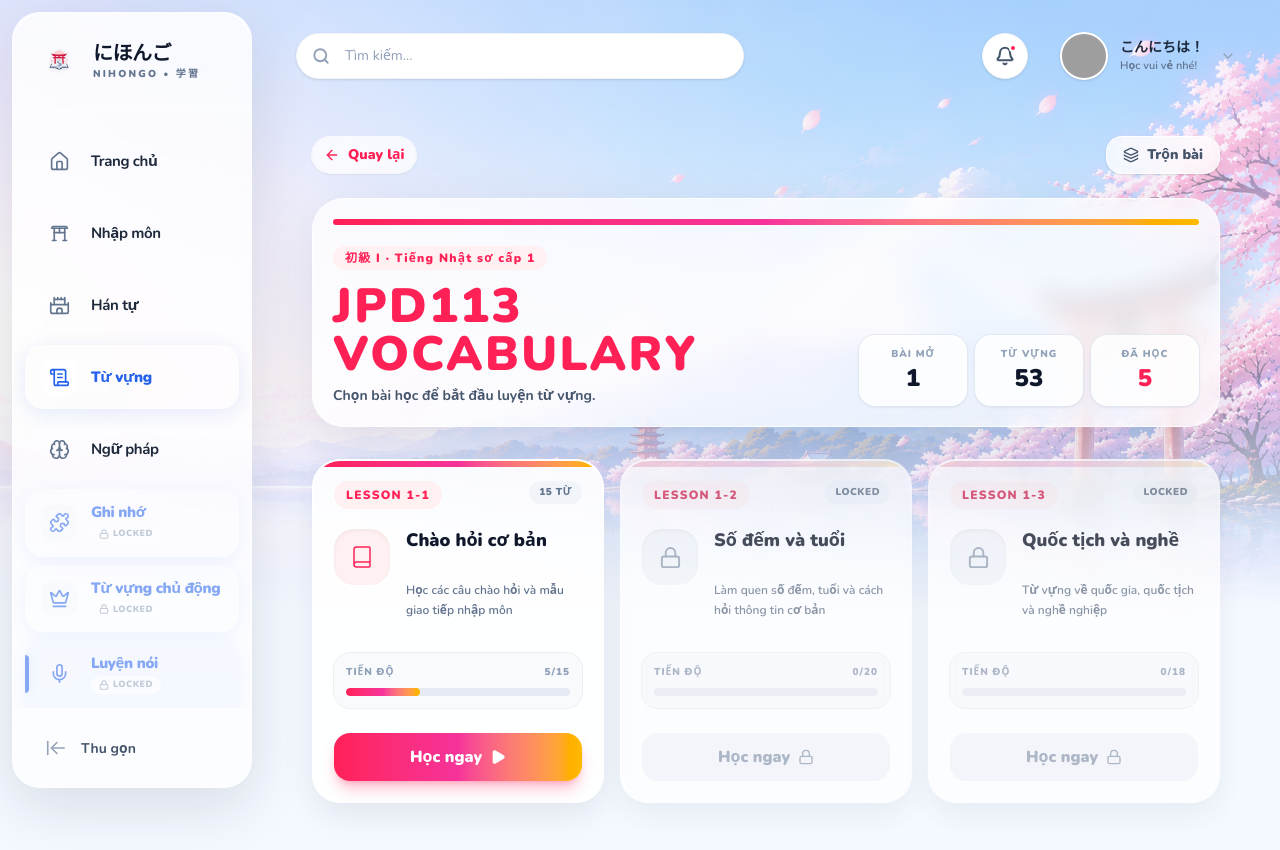
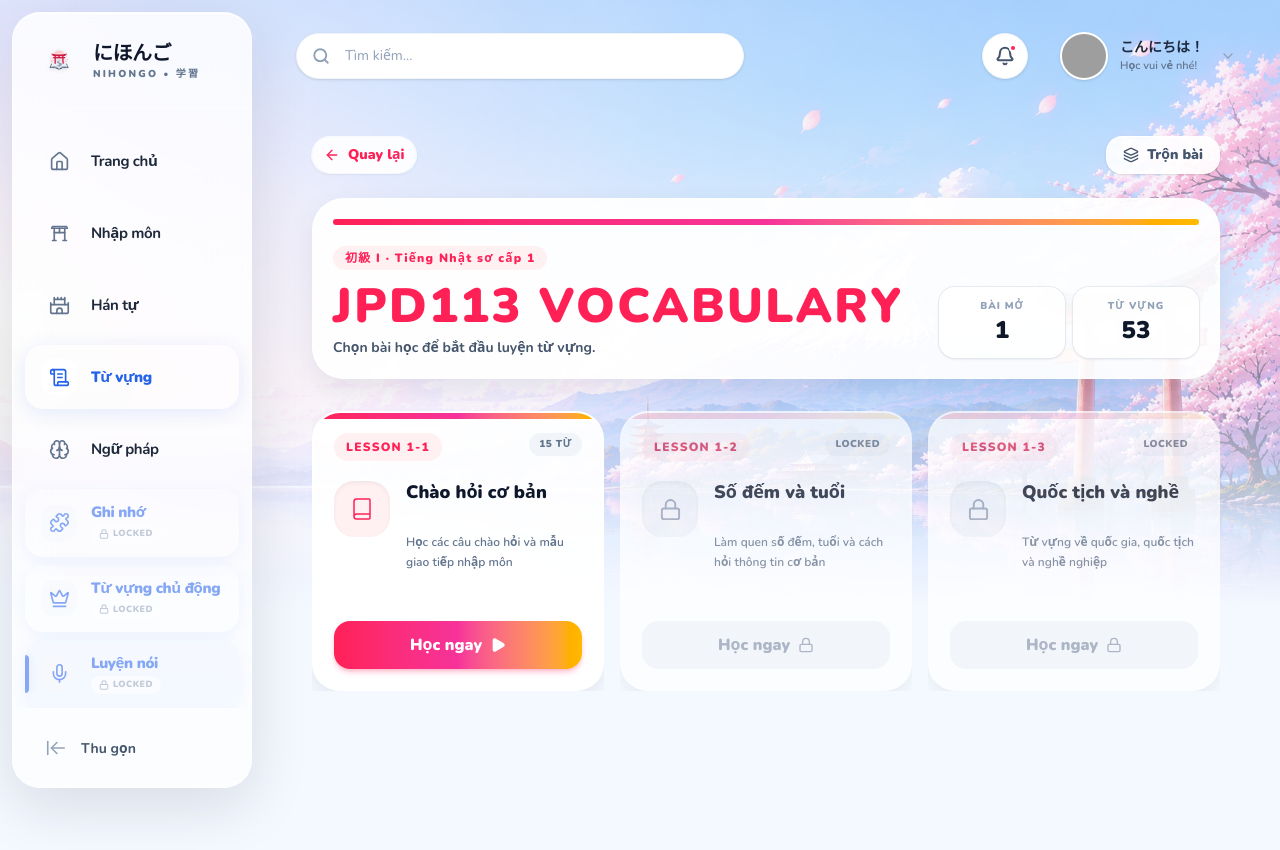
Before and after one commit to dotuananh2003/NihongoFlow, a React (Vite) app: page /vocabulary/1 in a window 1280 px wide. Shown: the top 850 px of the page. Built offline with nearby package versions, Linux system fonts and the light colour scheme; grey boxes are pictures that could not be loaded.

Commit message:
Optimize vocabulary lesson scrolling

```diff
--- a/src/index.css
+++ b/src/index.css
@@ -117,6 +117,11 @@
     background: #1E293B;
     border-color: #334155;
   }
+  .vocab-lesson-card {
+    content-visibility: auto;
+    contain-intrinsic-size: 280px;
+    contain: layout paint style;
+  }
 }
 
 /* Native Smooth Scroll CSS */
--- a/src/pages/Vocabulary/VocabularyLessons.tsx
+++ b/src/pages/Vocabulary/VocabularyLessons.tsx
@@ -10,7 +10,6 @@ interface VocabLesson {
   title: string;
   desc: string;
   total: number;
-  learned: number;
   locked: boolean;
 }
 
@@ -30,12 +29,12 @@ export const VocabularyLessons = () => {
     border: 'border-blue-200 dark:border-blue-900/50',
     btn: 'bg-blue-600 hover:bg-blue-700',
     gradient: 'from-blue-600 via-sky-500 to-cyan-400',
-    selected: 'border-blue-500 shadow-[0_16px_34px_rgba(37,99,235,0.18)]',
+    selected: 'border-blue-500 shadow-[0_8px_18px_rgba(37,99,235,0.14)]',
     selectedPill: 'bg-blue-500 border-blue-500 text-white',
     selectedSoft: 'bg-blue-50 text-blue-600 dark:bg-blue-900/30 dark:text-blue-300',
     controlActive: 'bg-blue-50 border-blue-200 text-blue-600 dark:bg-blue-900/30 dark:border-blue-800/50 dark:text-blue-300',
     hoverBorder: 'hover:border-blue-300 dark:hover:border-blue-700',
-    shadow: 'shadow-blue-500/30 hover:shadow-blue-500/50',
+    shadow: 'shadow-blue-500/25',
   } : {
     color: 'text-rose-500 dark:text-rose-400',
     softText: 'text-rose-500 dark:text-rose-300',
@@ -43,41 +42,40 @@ export const VocabularyLessons = () => {
     border: 'border-rose-200 dark:border-rose-900/50',
     btn: 'bg-rose-500 hover:bg-rose-600',
     gradient: 'from-rose-500 via-pink-500 to-amber-400',
-    selected: 'border-rose-500 shadow-[0_16px_34px_rgba(244,63,94,0.18)]',
+    selected: 'border-rose-500 shadow-[0_8px_18px_rgba(244,63,94,0.14)]',
     selectedPill: 'bg-rose-500 border-rose-500 text-white',
     selectedSoft: 'bg-rose-50 text-rose-600 dark:bg-rose-900/30 dark:text-rose-300',
     controlActive: 'bg-rose-50 border-rose-200 text-rose-600 dark:bg-rose-900/30 dark:border-rose-800/50 dark:text-rose-300',
     hoverBorder: 'hover:border-rose-300 dark:hover:border-rose-700',
-    shadow: 'shadow-rose-500/30 hover:shadow-rose-500/50',
+    shadow: 'shadow-rose-500/25',
   };
 
   const getLessonIcon = () => {
     return <Book size={24} strokeWidth={1.5} />;
   };
 
-  // Modern UI data with progress
+  // Modern UI data
   const lessons: VocabLesson[] = isJpd123 ? [
-    { id: '4-1', title: 'Phương hướng và phương tiện', desc: 'Học về các phương hướng và phương tiện giao thông', total: 20, learned: 12, locked: false },
-    { id: '4-2', title: 'Địa điểm và tính từ', desc: 'Học về các địa điểm và tính từ miêu tả', total: 18, learned: 0, locked: false },
-    { id: '4-3', title: 'Thời tiết và vị giác', desc: 'Học về thời tiết và các vị của thức ăn', total: 16, learned: 0, locked: false },
-    { id: '5-1', title: 'Thời gian và hoạt động', desc: 'Học về các mốc thời gian và hoạt động hàng ngày', total: 25, learned: 0, locked: false },
-    { id: '5-2', title: 'Thời tiết và cảm xúc', desc: 'Học về thời tiết và các tính từ chỉ cảm giác, trạng thái', total: 20, learned: 0, locked: false },
-    { id: '5-3', title: 'Sở thích', desc: 'Học về các sở thích và hoạt động giải trí', total: 14, learned: 0, locked: false },
-    { id: '6-1', title: 'Kế hoạch và sự kiện', desc: 'Học về kế hoạch, sự kiện và cách đếm vật mỏng', total: 24, learned: 0, locked: false },
-    { id: '6-2', title: 'Ăn uống và giải trí', desc: 'Học về đồ ăn, thức uống và các hoạt động giải trí', total: 23, learned: 0, locked: false },
-    { id: '6-3', title: 'Ẩm thực Nhật', desc: 'Học về các món ăn đặc trưng của Nhật Bản', total: 8, learned: 0, locked: false },
-    { id: '7-1', title: 'Vị trí và địa điểm', desc: 'Học về các từ chỉ vị trí và địa điểm công cộng', total: 20, learned: 0, locked: false },
-    { id: '7-2', title: 'Đồ dùng và hành động', desc: 'Học về các vật dụng trong nhà và các động từ liên quan', total: 20, learned: 0, locked: false },
-    { id: '7-3', title: 'Hoạt động thường ngày', desc: 'Học về các hoạt động giải trí và sinh hoạt hàng ngày', total: 20, learned: 0, locked: false },
+    { id: '4-1', title: 'Phương hướng và phương tiện', desc: 'Học về các phương hướng và phương tiện giao thông', total: 20, locked: false },
+    { id: '4-2', title: 'Địa điểm và tính từ', desc: 'Học về các địa điểm và tính từ miêu tả', total: 18, locked: false },
+    { id: '4-3', title: 'Thời tiết và vị giác', desc: 'Học về thời tiết và các vị của thức ăn', total: 16, locked: false },
+    { id: '5-1', title: 'Thời gian và hoạt động', desc: 'Học về các mốc thời gian và hoạt động hàng ngày', total: 25, locked: false },
+    { id: '5-2', title: 'Thời tiết và cảm xúc', desc: 'Học về thời tiết và các tính từ chỉ cảm giác, trạng thái', total: 20, locked: false },
+    { id: '5-3', title: 'Sở thích', desc: 'Học về các sở thích và hoạt động giải trí', total: 14, locked: false },
+    { id: '6-1', title: 'Kế hoạch và sự kiện', desc: 'Học về kế hoạch, sự kiện và cách đếm vật mỏng', total: 24, locked: false },
+    { id: '6-2', title: 'Ăn uống và giải trí', desc: 'Học về đồ ăn, thức uống và các hoạt động giải trí', total: 23, locked: false },
+    { id: '6-3', title: 'Ẩm thực Nhật', desc: 'Học về các món ăn đặc trưng của Nhật Bản', total: 8, locked: false },
+    { id: '7-1', title: 'Vị trí và địa điểm', desc: 'Học về các từ chỉ vị trí và địa điểm công cộng', total: 20, locked: false },
+    { id: '7-2', title: 'Đồ dùng và hành động', desc: 'Học về các vật dụng trong nhà và các động từ liên quan', total: 20, locked: false },
+    { id: '7-3', title: 'Hoạt động thường ngày', desc: 'Học về các hoạt động giải trí và sinh hoạt hàng ngày', total: 20, locked: false },
   ] : [
-    { id: '1-1', title: 'Chào hỏi cơ bản', desc: 'Học các câu chào hỏi và mẫu giao tiếp nhập môn', total: 15, learned: 5, locked: false },
-    { id: '1-2', title: 'Số đếm và tuổi', desc: 'Làm quen số đếm, tuổi và cách hỏi thông tin cơ bản', total: 20, learned: 0, locked: true },
-    { id: '1-3', title: 'Quốc tịch và nghề', desc: 'Từ vựng về quốc gia, quốc tịch và nghề nghiệp', total: 18, learned: 0, locked: true },
+    { id: '1-1', title: 'Chào hỏi cơ bản', desc: 'Học các câu chào hỏi và mẫu giao tiếp nhập môn', total: 15, locked: false },
+    { id: '1-2', title: 'Số đếm và tuổi', desc: 'Làm quen số đếm, tuổi và cách hỏi thông tin cơ bản', total: 20, locked: true },
+    { id: '1-3', title: 'Quốc tịch và nghề', desc: 'Từ vựng về quốc gia, quốc tịch và nghề nghiệp', total: 18, locked: true },
   ];
 
   const unlockedLessons = lessons.filter(l => !l.locked);
   const totalWords = lessons.reduce((sum, lesson) => sum + lesson.total, 0);
-  const learnedWords = lessons.reduce((sum, lesson) => sum + lesson.learned, 0);
   const courseLabel = isJpd123 ? 'JPD123 VOCABULARY' : 'JPD113 VOCABULARY';
   const courseName = isJpd123 ? 'Tiếng Nhật sơ cấp 2' : 'Tiếng Nhật sơ cấp 1';
   const badgeText = isJpd123 ? '初級 II' : '初級 I';
@@ -181,7 +179,7 @@ export const VocabularyLessons = () => {
         <div className="mb-6 flex items-center justify-between gap-3">
           <button
             onClick={() => navigate('/vocabulary')}
-            className={`inline-flex items-center gap-2 rounded-full bg-white/75 px-3 py-2 text-sm font-black ${theme.color} shadow-sm ring-1 ring-white/80 backdrop-blur-md transition-all hover:bg-white dark:bg-slate-900/70 dark:ring-slate-700`}
+            className={`inline-flex items-center gap-2 rounded-full bg-white/90 px-3 py-2 text-sm font-black ${theme.color} shadow-sm ring-1 ring-white/80 transition-colors hover:bg-white dark:bg-slate-900/90 dark:ring-slate-700`}
           >
             <ArrowLeft size={16} /> Quay lại
           </button>
@@ -194,14 +192,14 @@ export const VocabularyLessons = () => {
                 setIsDropdownOpen(false);
               }
             }}
-            className={`inline-flex items-center gap-2 rounded-2xl border px-4 py-2 text-sm font-black shadow-sm backdrop-blur-md transition-all ${isMixMode ? theme.controlActive : 'bg-white/75 dark:bg-slate-900/70 border-white/80 dark:border-slate-700 text-slate-600 dark:text-slate-300 hover:bg-white'}`}
+            className={`inline-flex items-center gap-2 rounded-2xl border px-4 py-2 text-sm font-black shadow-sm transition-colors ${isMixMode ? theme.controlActive : 'bg-white/90 dark:bg-slate-900/90 border-white/80 dark:border-slate-700 text-slate-600 dark:text-slate-300 hover:bg-white'}`}
           >
             {isMixMode ? <X size={16} /> : <Layers size={16} />}
             {isMixMode ? 'Hủy trộn' : 'Trộn bài'}
           </button>
         </div>
 
-        <div className="mb-8 overflow-hidden rounded-[2rem] border border-white/70 bg-white/72 p-5 shadow-[0_20px_60px_rgba(15,23,42,0.10)] backdrop-blur-md dark:border-slate-700 dark:bg-slate-950/70">
+        <div className="mb-8 overflow-hidden rounded-[2rem] border border-white/70 bg-white/92 p-5 shadow-[0_10px_28px_rgba(15,23,42,0.08)] dark:border-slate-700 dark:bg-slate-950/90">
           <div className={`mb-5 h-1.5 rounded-full bg-gradient-to-r ${theme.gradient}`} />
           <div className="flex flex-col gap-5 lg:flex-row lg:items-end lg:justify-between">
             <div>
@@ -216,7 +214,7 @@ export const VocabularyLessons = () => {
               </p>
             </div>
 
-            <div className="grid grid-cols-3 gap-2 sm:min-w-[340px]">
+            <div className="grid grid-cols-2 gap-2 sm:min-w-[260px]">
               <div className="rounded-2xl bg-white/85 p-3 text-center shadow-sm ring-1 ring-slate-200/80 dark:bg-slate-900/70 dark:ring-slate-700">
                 <div className="text-[10px] font-black uppercase tracking-widest text-slate-400">Bài mở</div>
                 <div className="text-2xl font-black text-slate-900 dark:text-slate-100">{unlockedLessons.length}</div>
@@ -224,10 +222,6 @@ export const VocabularyLessons = () => {
               <div className="rounded-2xl bg-white/85 p-3 text-center shadow-sm ring-1 ring-slate-200/80 dark:bg-slate-900/70 dark:ring-slate-700">
                 <div className="text-[10px] font-black uppercase tracking-widest text-slate-400">Từ vựng</div>
                 <div className="text-2xl font-black text-slate-900 dark:text-slate-100">{totalWords}</div>
-              </div>
-              <div className="rounded-2xl bg-white/85 p-3 text-center shadow-sm ring-1 ring-slate-200/80 dark:bg-slate-900/70 dark:ring-slate-700">
-                <div className="text-[10px] font-black uppercase tracking-widest text-slate-400">Đã học</div>
-                <div className={`text-2xl font-black ${theme.color}`}>{learnedWords}</div>
               </div>
             </div>
           </div>
@@ -293,19 +287,17 @@ export const VocabularyLessons = () => {
         <div className="grid grid-cols-1 md:grid-cols-2 xl:grid-cols-3 gap-4">
           {lessons.map((lesson, idx) => {
             const isSelected = selectedLessons.includes(lesson.id);
-            const progress = lesson.total > 0 ? Math.round((lesson.learned / lesson.total) * 100) : 0;
             return (
               <motion.button
                 key={lesson.id}
                 type="button"
                 initial={{ opacity: 0, y: 20 }}
                 animate={{ opacity: 1, y: 0 }}
-                whileHover={!lesson.locked ? { y: -4 } : undefined}
                 transition={{ type: 'spring', stiffness: 300, damping: 25, delay: idx * 0.04 }}
                 onClick={() => handleLessonCardClick(lesson.id, lesson.locked)}
-                className={`group relative h-full text-left ${lesson.locked ? 'cursor-not-allowed' : 'cursor-pointer'}`}
+                className={`vocab-lesson-card group relative h-full text-left ${lesson.locked ? 'cursor-not-allowed' : 'cursor-pointer'}`}
               >
-                <div className={`relative flex h-full min-h-[344px] flex-col overflow-hidden rounded-[1.75rem] border-2 bg-white/88 p-5 shadow-[0_12px_32px_rgba(15,23,42,0.08)] backdrop-blur-md transition-all duration-300 dark:bg-slate-900/88 dark:shadow-[0_12px_32px_rgba(0,0,0,0.28)] ${lesson.locked ? 'border-white/70 opacity-75 grayscale-[0.25] dark:border-slate-800' : isSelected ? theme.selected : `${theme.hoverBorder} border-white/80 dark:border-slate-800`} ${!isSelected && lesson.learned > 0 ? theme.border : ''}`}>
+                <div className={`relative flex h-full min-h-[280px] flex-col overflow-hidden rounded-[1.75rem] border-2 bg-white/94 p-5 shadow-[0_8px_20px_rgba(15,23,42,0.07)] transition-colors duration-200 dark:bg-slate-900/94 dark:shadow-[0_8px_20px_rgba(0,0,0,0.22)] ${lesson.locked ? 'border-white/70 opacity-75 grayscale-[0.25] dark:border-slate-800' : isSelected ? theme.selected : `${theme.hoverBorder} border-white/80 dark:border-slate-800`}`}>
                   <div className={`absolute inset-x-0 top-0 h-1.5 bg-gradient-to-r ${theme.gradient} ${lesson.locked ? 'opacity-25' : 'opacity-100'}`} />
 
                   {isMixMode && !lesson.locked && (
@@ -339,19 +331,9 @@ export const VocabularyLessons = () => {
                     </div>
                   </div>
 
-                  <div className="mb-5 rounded-2xl bg-slate-50/90 p-3 ring-1 ring-slate-200/70 dark:bg-slate-950/40 dark:ring-slate-800">
-                    <div className="mb-2 flex items-center justify-between text-[10px] font-black uppercase tracking-widest text-slate-400">
-                      <span>Tiến độ</span>
-                      <span>{lesson.learned}/{lesson.total}</span>
-                    </div>
-                    <div className="h-2 overflow-hidden rounded-full bg-slate-200/80 dark:bg-slate-800">
-                      <div className={`h-full rounded-full bg-gradient-to-r ${theme.gradient}`} style={{ width: `${progress}%` }} />
-                    </div>
-                  </div>
-
                   <div className="mt-auto">
                   {!isMixMode && (
-                    <div className={`w-full py-3 rounded-2xl font-black flex items-center justify-center gap-2 transition-all ${lesson.locked ? 'bg-slate-100 text-slate-400 dark:bg-slate-800' : `bg-gradient-to-r ${theme.gradient} text-white shadow-lg ${theme.shadow}`}`}>
+                    <div className={`w-full py-3 rounded-2xl font-black flex items-center justify-center gap-2 transition-colors ${lesson.locked ? 'bg-slate-100 text-slate-400 dark:bg-slate-800' : `bg-gradient-to-r ${theme.gradient} text-white shadow-md ${theme.shadow}`}`}>
                       Học ngay {lesson.locked ? <Lock size={16} /> : <Play size={16} fill="currentColor" />}
                     </div>
                   )}
@@ -377,7 +359,7 @@ export const VocabularyLessons = () => {
           exit={{ y: 100, opacity: 0 }}
           className="fixed bottom-0 left-0 right-0 z-40 p-4 md:p-6 flex justify-center pointer-events-none"
         >
-          <div className="bg-white/90 dark:bg-slate-900/90 border border-white/80 dark:border-slate-700 shadow-[0_20px_40px_rgba(15,23,42,0.22)] rounded-2xl p-4 flex flex-col md:flex-row items-center justify-between gap-4 w-full max-w-3xl pointer-events-auto backdrop-blur-md">
+          <div className="bg-white/95 dark:bg-slate-900/95 border border-white/80 dark:border-slate-700 shadow-[0_12px_28px_rgba(15,23,42,0.18)] rounded-2xl p-4 flex flex-col md:flex-row items-center justify-between gap-4 w-full max-w-3xl pointer-events-auto">
             <div className="flex items-center gap-3 pl-2">
               <div className={`w-12 h-12 rounded-xl ${theme.bgLight} ${theme.color} flex items-center justify-center shrink-0`}>
                 <Layers size={24} />
```
